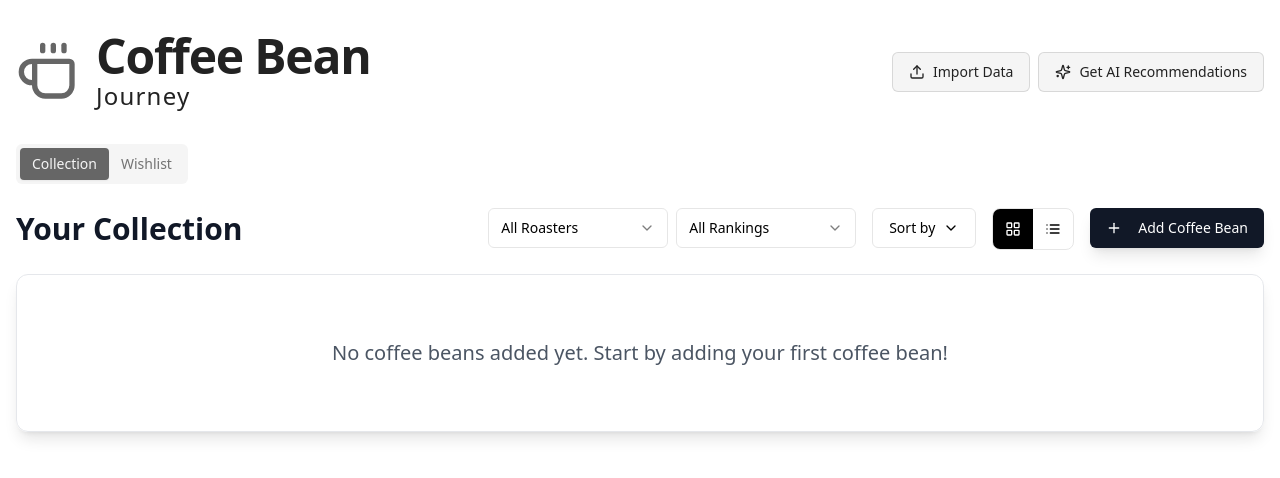
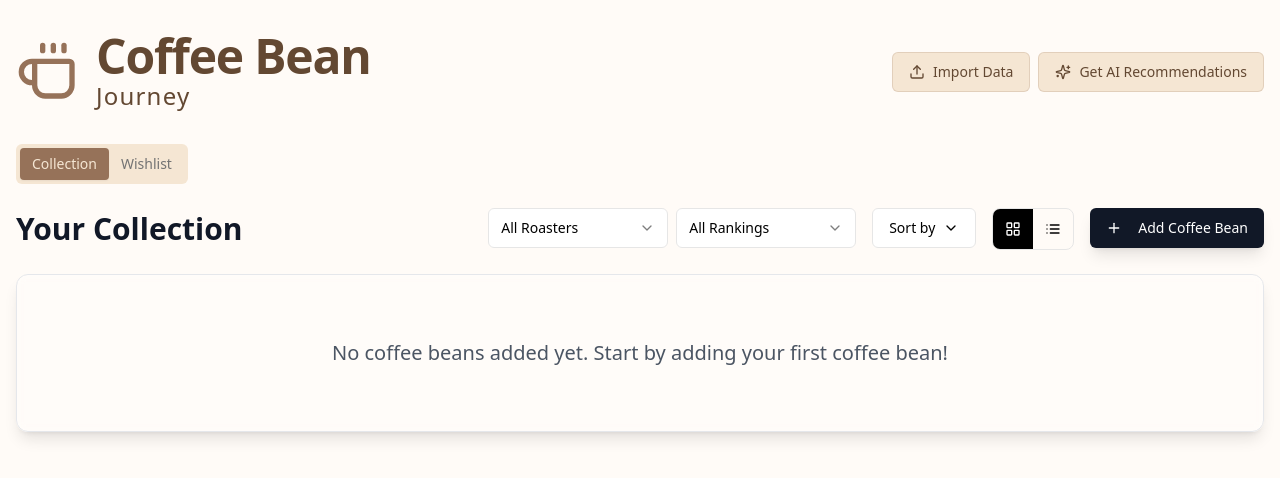
Before and after one commit to harezaj/CoffeeTracker, a React (Vite) app: page / in a window 1280 px wide. Shown: the top 478 px of the page. Built offline with nearby package versions, Linux system fonts and the light colour scheme.

Commit message:
Update colors for branding
Changed the color of the "Coffee Bean Journey" text and the coffee cup icon to brown for improved branding consistency.
[skip gpt_engineer]

```diff
--- a/tailwind.config.ts
+++ b/tailwind.config.ts
@@ -25,14 +25,14 @@ export default {
         background: "hsl(var(--background))",
         foreground: "hsl(var(--foreground))",
         coffee: {
-          light: "#F1F1F1",
-          DEFAULT: "#666666",
-          dark: "#222222",
+          light: "#E6D5C3",
+          DEFAULT: "#967259",
+          dark: "#634832",
         },
         cream: {
-          light: "#FFFFFF",
-          DEFAULT: "#F5F5F5",
-          dark: "#E5E5E5",
+          light: "#FFF8F0",
+          DEFAULT: "#F5E6D3",
+          dark: "#E6D5C3",
         },
         primary: {
           DEFAULT: "hsl(var(--primary))",
```
